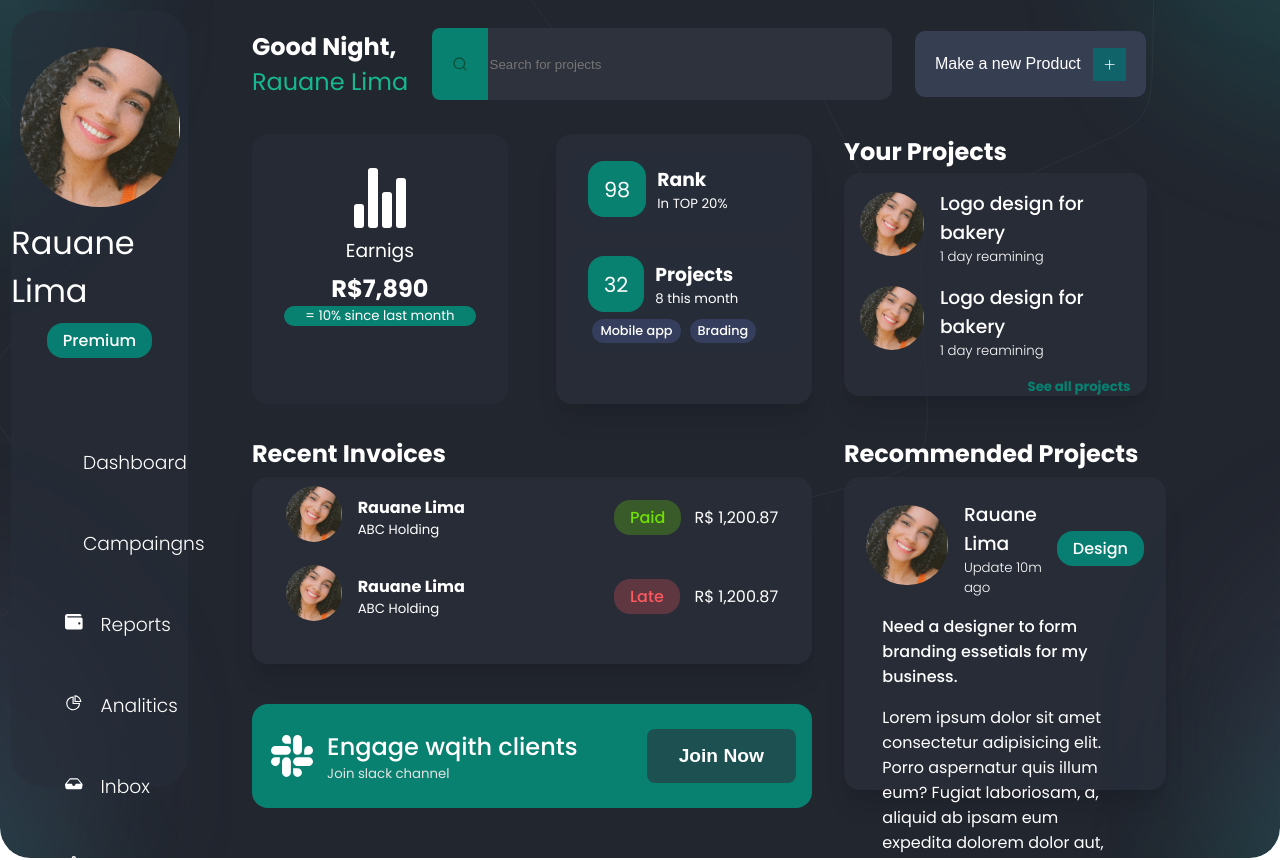
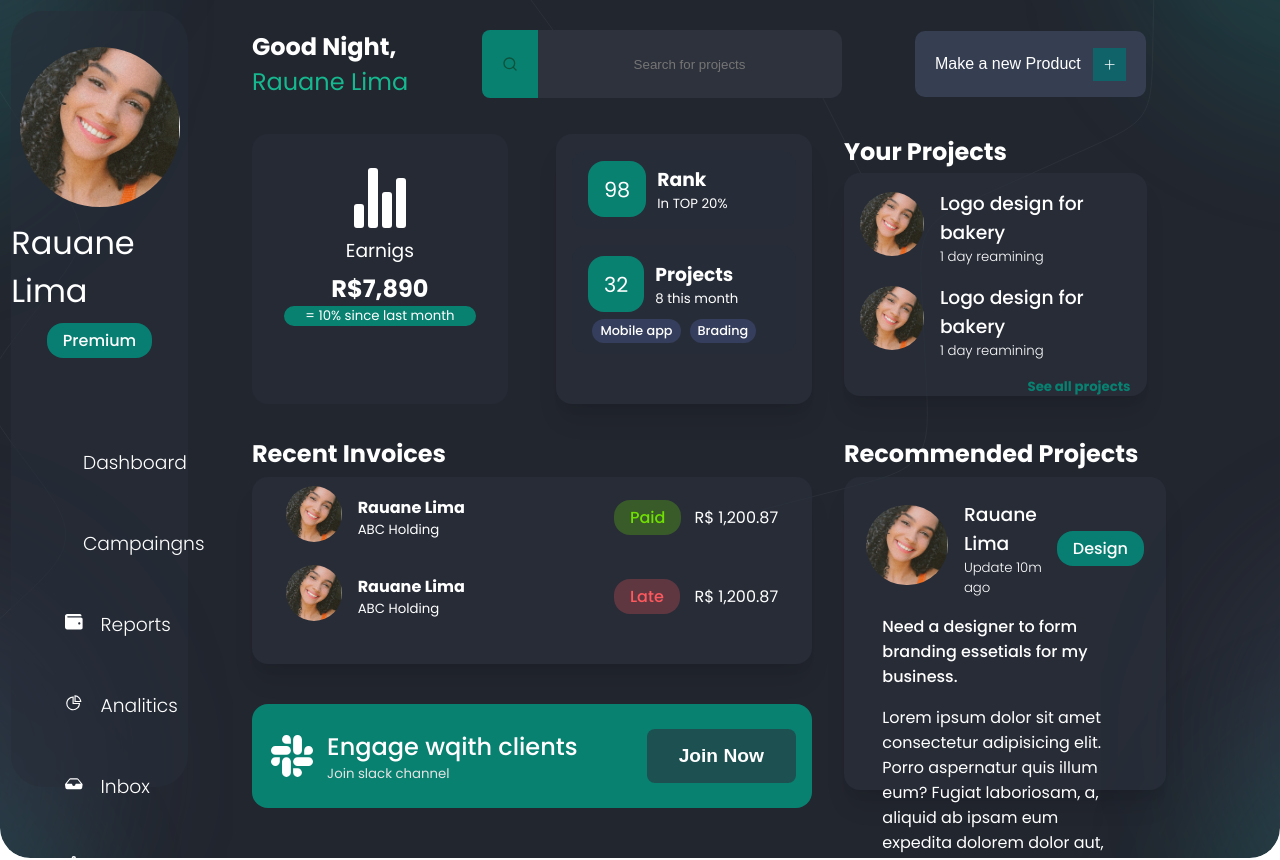
Before and after one commit to lRauane/Dashboard-react, a React (Create React App) app: page / in a window 1280 px wide. Shown: the top 860 px of the page. Built offline with nearby package versions, Linux system fonts and the light colour scheme.

Commit message:
ajustando NavBar

```diff
--- a/src/components/Navbar.jsx
+++ b/src/components/Navbar.jsx
@@ -46,7 +46,7 @@ const InputContainer = styled.div`
   display: flex;
 `;
 const Icon = styled.div`
-  height: 4.5rem;
+  height: 4.1.2rem;
   width: 3.5rem;
   background-color: #088171;
   display: flex;
@@ -84,7 +84,7 @@ const TextMore = styled.p`
   color: white;
   font-size: 1rem;
   font-weight: 500;
-`
+`;
 const Input = styled.input`
   display: flex;
   flex-direction: row;
@@ -92,8 +92,11 @@ const Input = styled.input`
   align-items: center;
   gap: 5.83px;
   border: none;
-  width: 400px;
-  height: 70px;
+  width: 300px;
+  height: 66.04px;
+  text-align: center;
+  color: #FFF;
+
 
   background: #2e323c;
   border-bottom-right-radius: 11.654px;
```
Lines whose indentation alone changed are shown as unchanged.
